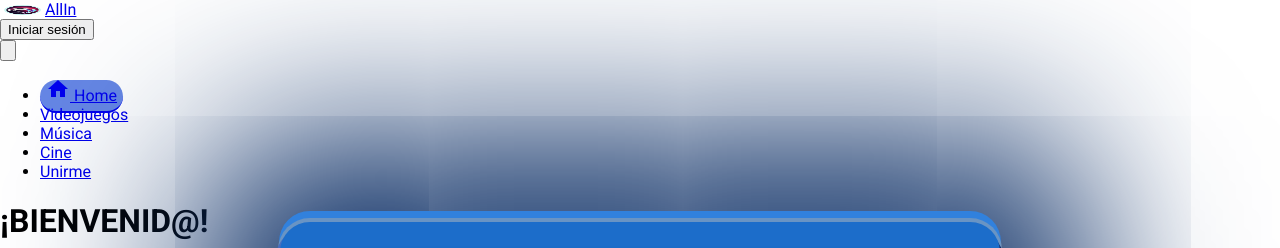
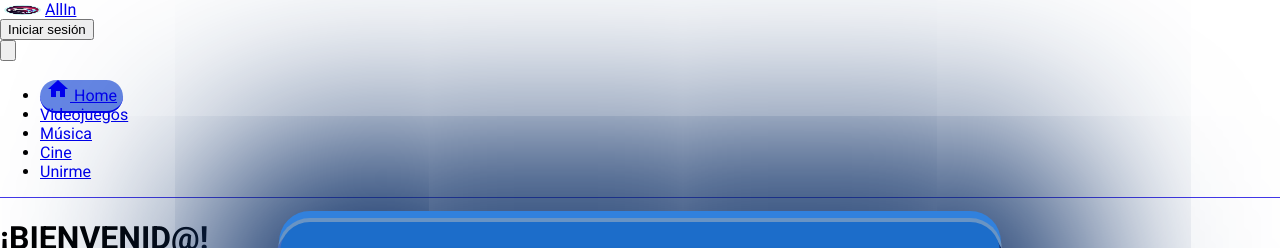
Before and after one commit to Brayanl0-o/AllInSite_Angular, an Angular app: page /home in a window 1280 px wide. Shown: the top 248 px of the page. Built offline with nearby package versions, Linux system fonts and the light colour scheme; a web font is replaced by a local one; what ngx-pagination would draw is missing.

Commit message:
updated > header.component

```diff
--- a/src/app/layout/components/header/header.component.css
+++ b/src/app/layout/components/header/header.component.css
@@ -1,3 +1,7 @@
+nav{
+  border-bottom: 1px rgba(33, 19, 228, 0.842) solid;
+  /* border-image:linear-gradient(to right, #000000c5, #0400f0d7); */
+}
 .active {
   background: rgba(20, 72, 216, 0.651);
   border-radius: 20px;
--- a/src/app/layout/components/header/header.component.html
+++ b/src/app/layout/components/header/header.component.html
@@ -1,4 +1,4 @@
-<nav class="bg-white dark:bg-gray-900 fixed top-0 left-0 w-full z-50">
+<nav class="bg-white dark:bg-gray-900 fixed top-0 left-0 w-full z-50 ">
   <div class="max-w-screen-xl flex flex-wrap items-center justify-between mx-auto p-2.5 text-base">
     <a [routerLink]="isUserLoggedIn() ? ['/home', userId] : ['/home']" class="flex items-center ">
       <img src="../../../assets/img/Firefly_Logo.webp" width="45" height="10"  alt="Logo Allin" />
```
